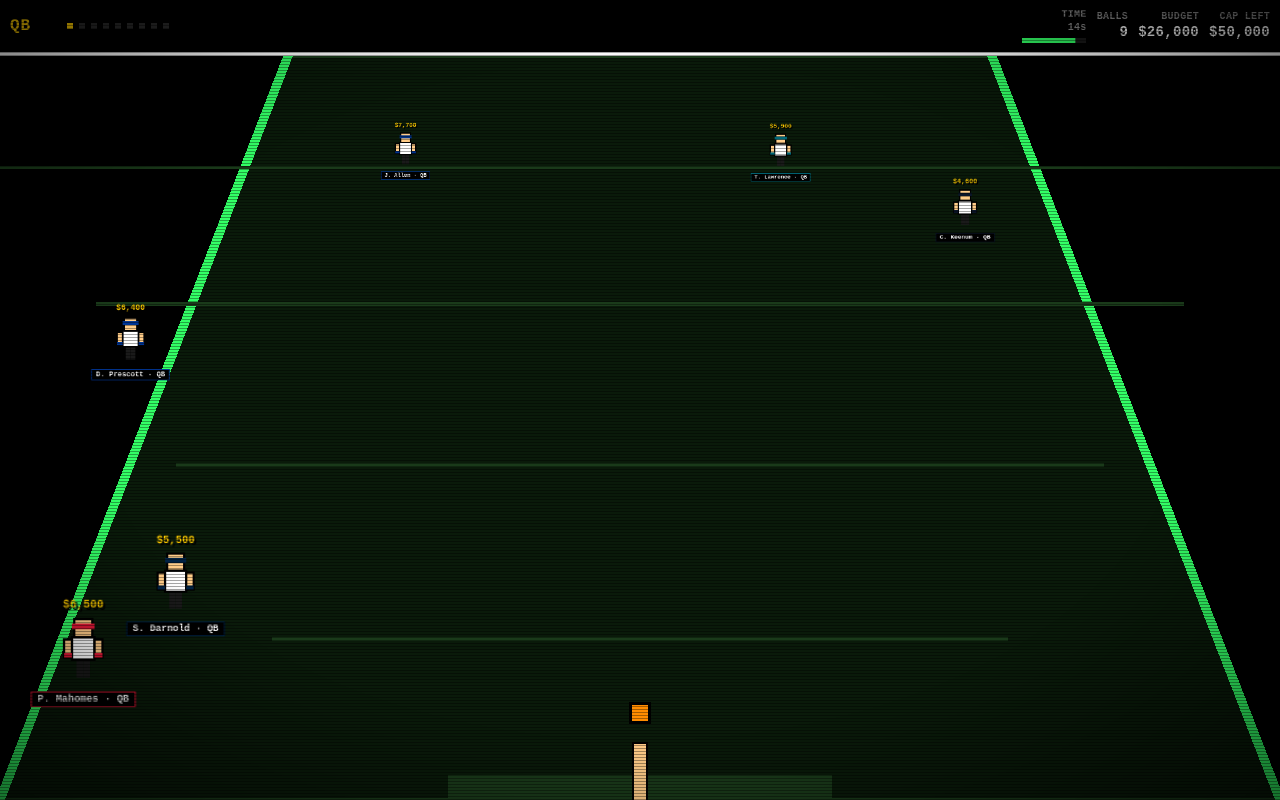
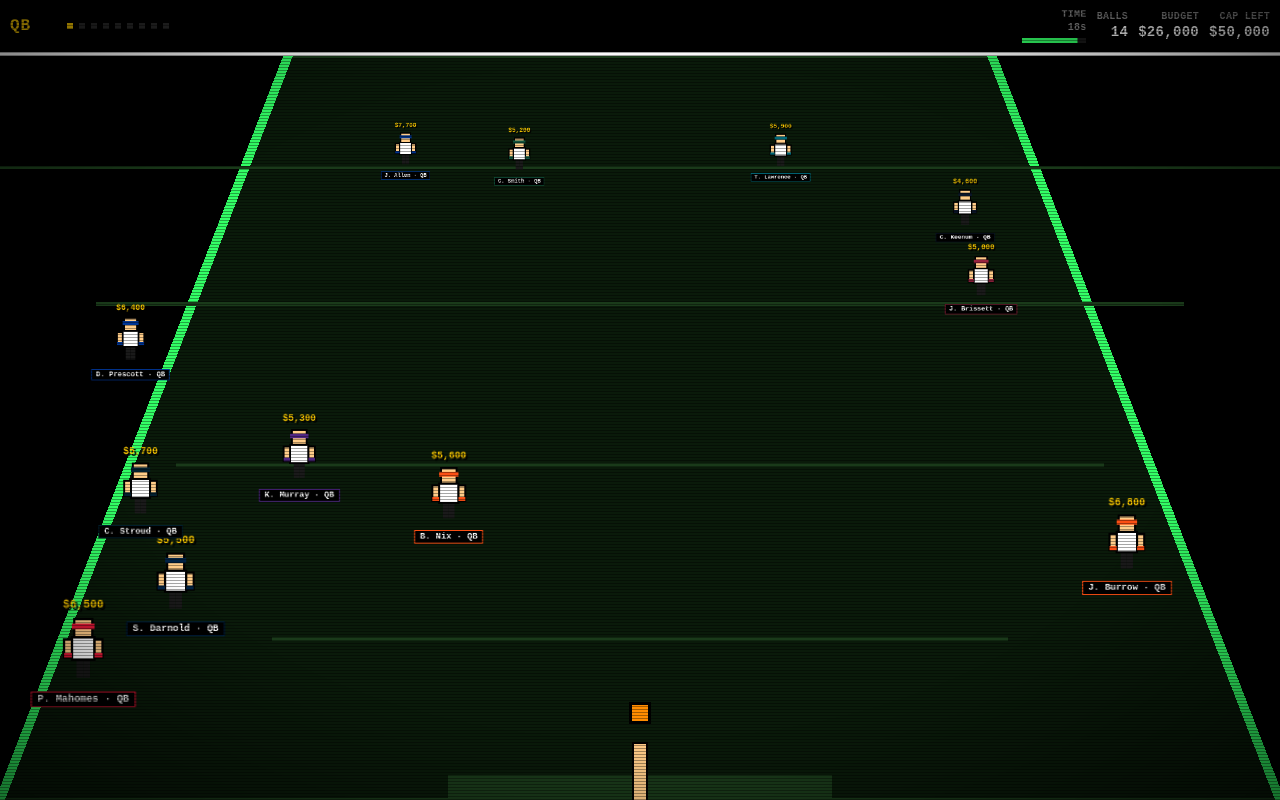
Before and after one commit to chrisgimino/nflcoreplays, a plain HTML site: page dodgeball.html in a window 1280 px wide. Both pictures are taken after a click on the button "START DRAFT". Drawn offline with Linux system fonts and the light colour scheme.

Commit message:
Add files via upload

```diff
--- a/dodgeball.html
+++ b/dodgeball.html
@@ -260,10 +260,10 @@
   "use strict";
 
   const DATA_URL = "dodgeball_data.json";
-  const ROUND_TIME = 16;          // seconds per slot
+  const ROUND_TIME = 20;          // seconds per slot
   const BALL_SPEED = 1500;        // px/sec
   const THROW_COOLDOWN = 320;     // ms between throws
-  const RUNNER_COUNT = 6;
+  const RUNNER_COUNT = 12;        // how many of the affordable pool actually run out per slot
   const DODGE_NOTICE = 72;        // px from the throw line that triggers a dodge
   const DODGE_SPEED = 190;        // px/sec flee speed
   const DODGE_MS = 620;
@@ -462,7 +462,7 @@
     }
 
     state.targets = pool.map(c => spawnTarget(c));
-    state.ammo = Math.max(5, Math.min(9, pool.length + 3));
+    state.ammo = Math.max(6, Math.min(14, pool.length + 4));
     state.timeLeft = ROUND_TIME;
     state.lastThrow = -Infinity;
     state.balls = [];
```
